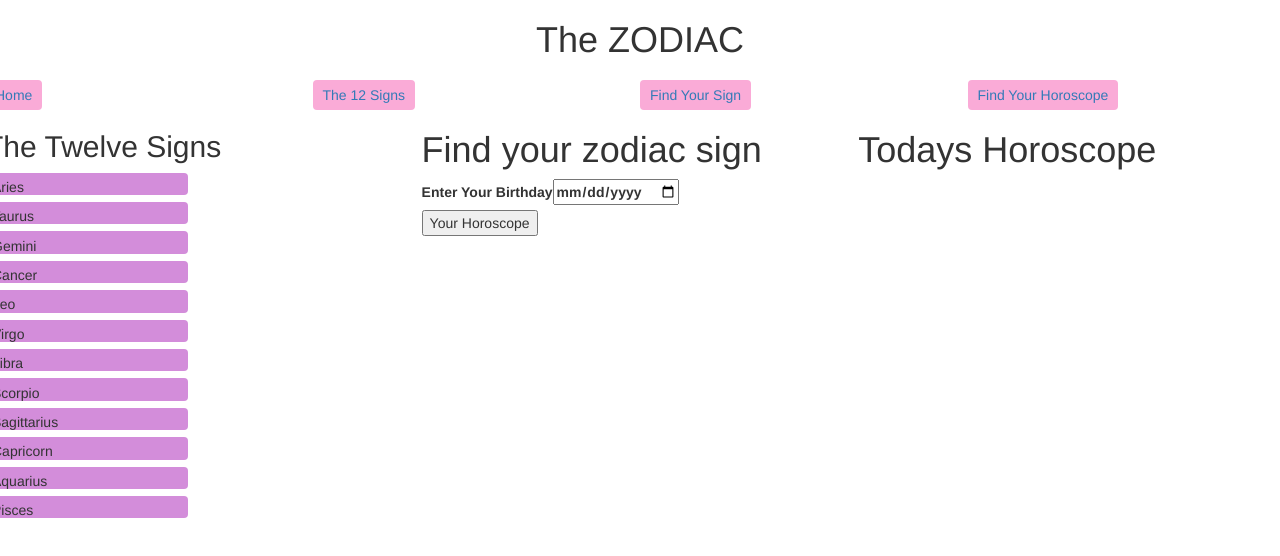
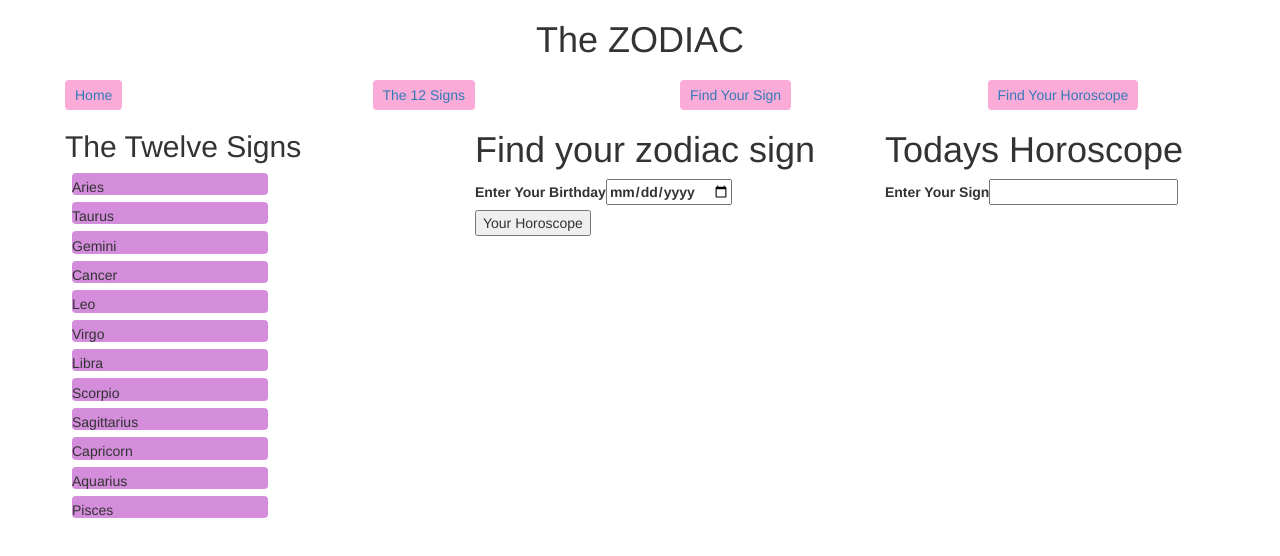
Before and after one commit to maradon853/Unit-2-Final-Project, an Angular app: page / in a window 1280 px wide. Shown: the top 556 px of the page. Built offline with nearby package versions, Linux system fonts and the light colour scheme.

Commit message:
made sign search

```diff
--- a/src/app/app.component.html
+++ b/src/app/app.component.html
@@ -24,6 +24,7 @@
 </div>
 <div class="col-1-3">
 <app-horoscope></app-horoscope>
+<app-sign-search></app-sign-search>
 </div>
 </div>
 </div>
--- a/src/app/app.component.scss
+++ b/src/app/app.component.scss
@@ -1,5 +1,8 @@
-body {
-    margin-left: 70px;
+//body {
+    //padding-left: 80px;
+//}
+.grid {
+    padding-left: 80px;
 }
 h1 {
     text-align: center;
--- a/src/app/app.module.ts
+++ b/src/app/app.module.ts
@@ -8,6 +8,7 @@ import { SignDetailComponent } from './sign-detail/sign-detail.component';
 import { YourSignFormComponent } from './your-sign-form/your-sign-form.component';
 import { HoroscopeComponent } from './horoscope/horoscope.component';
 import { HttpClientModule } from '@angular/common/http';
+import { SignSearchComponent } from './sign-search/sign-search.component';
 
 @NgModule({
   declarations: [
@@ -15,7 +16,8 @@ import { HttpClientModule } from '@angular/common/http';
     SignsComponent,
     SignDetailComponent,
     YourSignFormComponent,
-    HoroscopeComponent
+    HoroscopeComponent,
+    SignSearchComponent
   ],
   imports: [
     BrowserModule,
--- /dev/null
+++ b/src/app/sign-search/sign-search.component.html
@@ -0,0 +1,2 @@
+<label>Enter Your Sign</label>
+<input/>
--- /dev/null
+++ b/src/app/sign-search/sign-search.component.ts
@@ -0,0 +1,15 @@
+import { Component, OnInit } from '@angular/core';
+
+@Component({
+  selector: 'app-sign-search',
+  templateUrl: './sign-search.component.html',
+  styleUrls: ['./sign-search.component.scss']
+})
+export class SignSearchComponent implements OnInit {
+
+  constructor() { }
+
+  ngOnInit() {
+  }
+
+}
```
Also changed, not shown: src/app/sign-search/sign-search.component.scss (added), 1 other file (tests, documents, lock files or other folders).
